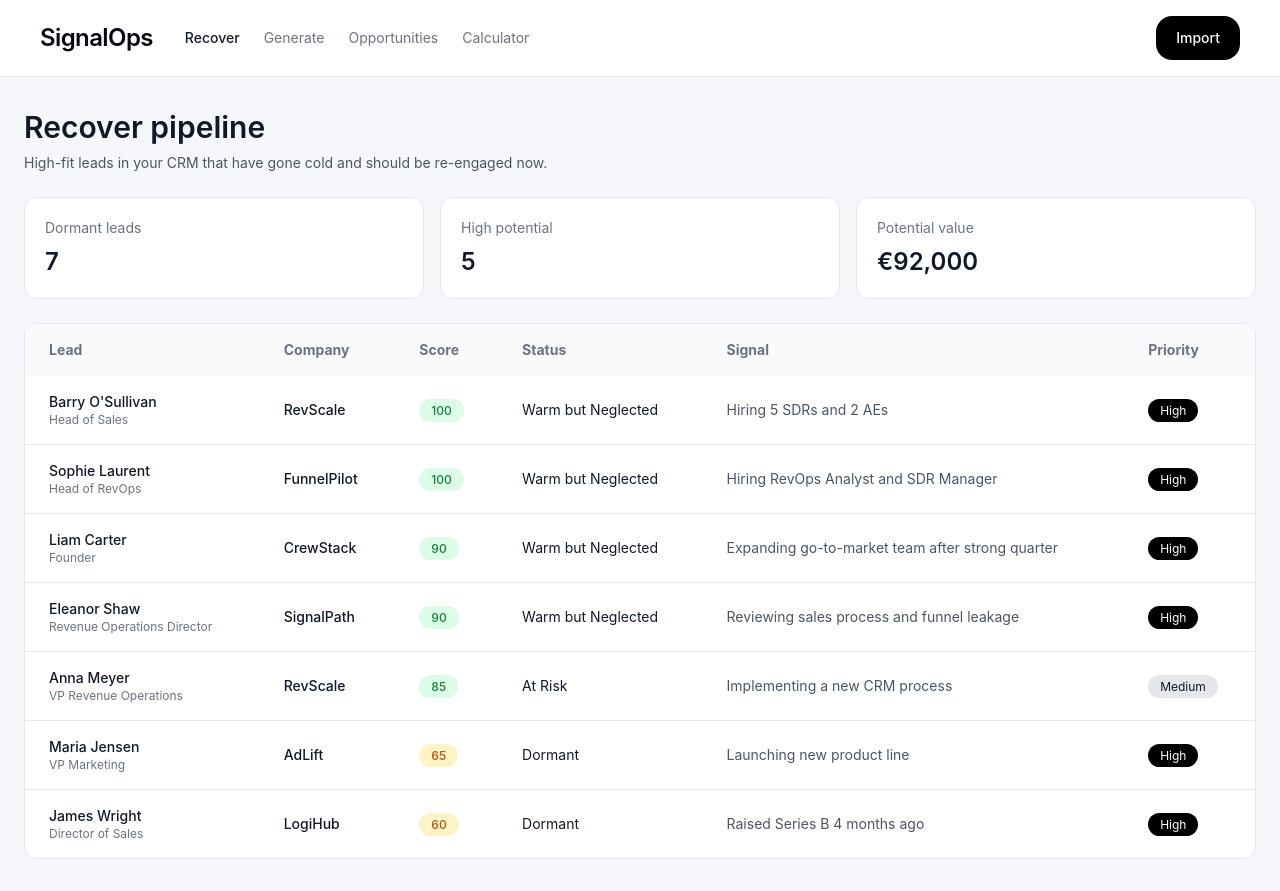
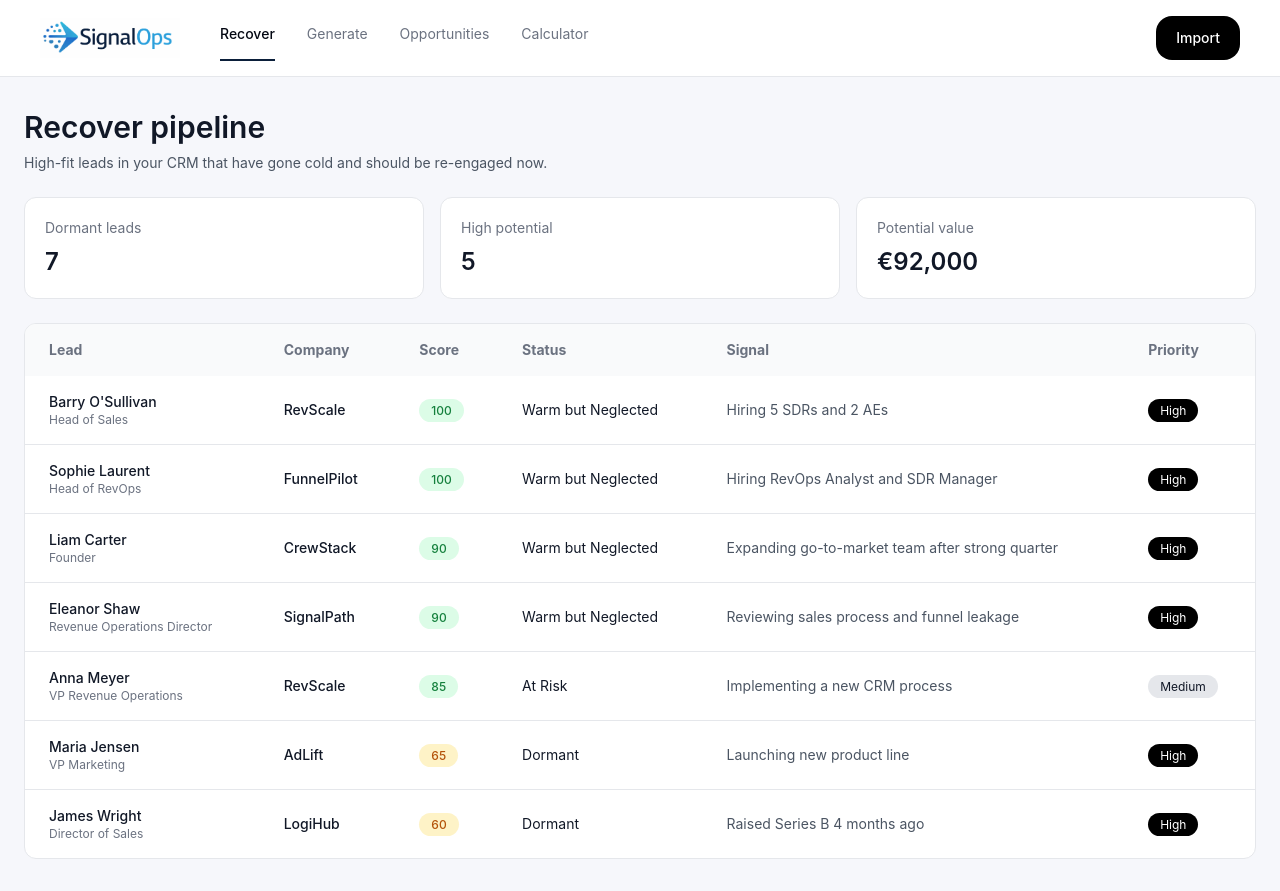
Before and after one commit to powerstephen/SignalOps, a Next.js app: page / in a window 1280 px wide. Built offline with nearby package versions, Linux system fonts and the light colour scheme.

Commit message:
Update layout.tsx

```diff
--- a/app/layout.tsx
+++ b/app/layout.tsx
@@ -1,48 +1,84 @@
+"use client";
+
 import "./globals.css";
 import Link from "next/link";
+import Image from "next/image";
+import { usePathname } from "next/navigation";
 
 export const metadata = {
   title: "SignalOps",
   description: "Revenue intelligence workspace",
 };
 
+const navItems = [
+  { href: "/", label: "Recover" },
+  { href: "/generate", label: "Generate" },
+  { href: "/opportunities", label: "Opportunities" },
+  { href: "/calculator", label: "Calculator" },
+];
+
 export default function RootLayout({
   children,
 }: {
   children: React.ReactNode;
 }) {
+  const pathname = usePathname();
+
   return (
     <html lang="en">
       <body className="bg-[#f6f7fb] text-gray-900 antialiased">
         <div className="border-b border-gray-200 bg-white">
           <div className="mx-auto flex max-w-7xl items-center justify-between px-6 py-4 md:px-10">
-            <div className="flex items-center gap-8">
-              <Link href="/" className="text-2xl font-semibold tracking-tight text-gray-950">
-                SignalOps
+
+            {/* LEFT SIDE */}
+            <div className="flex items-center gap-10">
+
+              {/* LOGO */}
+              <Link href="/" className="flex items-center">
+                <Image
+                  src="/logo.png"
+                  alt="SignalOps"
+                  width={140}
+                  height={32}
+                  priority
+                />
               </Link>
 
-              <nav className="flex items-center gap-6 text-sm">
-                <Link href="/" className="font-medium text-gray-900">
-                  Recover
-                </Link>
-                <Link href="/generate" className="text-gray-500 hover:text-gray-900">
-                  Generate
-                </Link>
-                <Link
-                  href="/opportunities"
-                  className="text-gray-500 hover:text-gray-900"
-                >
-                  Opportunities
-                </Link>
-                <Link
-                  href="/calculator"
-                  className="text-gray-500 hover:text-gray-900"
-                >
-                  Calculator
-                </Link>
+              {/* NAV */}
+              <nav className="flex items-center gap-8 text-sm">
+                {navItems.map((item) => {
+                  const isActive =
+                    item.href === "/"
+                      ? pathname === "/"
+                      : pathname.startsWith(item.href);
+
+                  return (
+                    <Link
+                      key={item.label}
+                      href={item.href}
+                      className="relative pb-2"
+                    >
+                      <span
+                        className={
+                          isActive
+                            ? "font-medium text-gray-950"
+                            : "text-gray-500 hover:text-gray-900"
+                        }
+                      >
+                        {item.label}
+                      </span>
+
+                      {/* ACTIVE UNDERLINE */}
+                      {isActive && (
+                        <span className="absolute left-0 right-0 -bottom-[9px] h-[2px] bg-[#0b1f3a]" />
+                      )}
+                    </Link>
+                  );
+                })}
               </nav>
             </div>
 
+            {/* RIGHT SIDE */}
             <Link
               href="/connect"
               className="rounded-2xl bg-black px-5 py-3 text-sm font-medium text-white transition hover:opacity-90"
```
